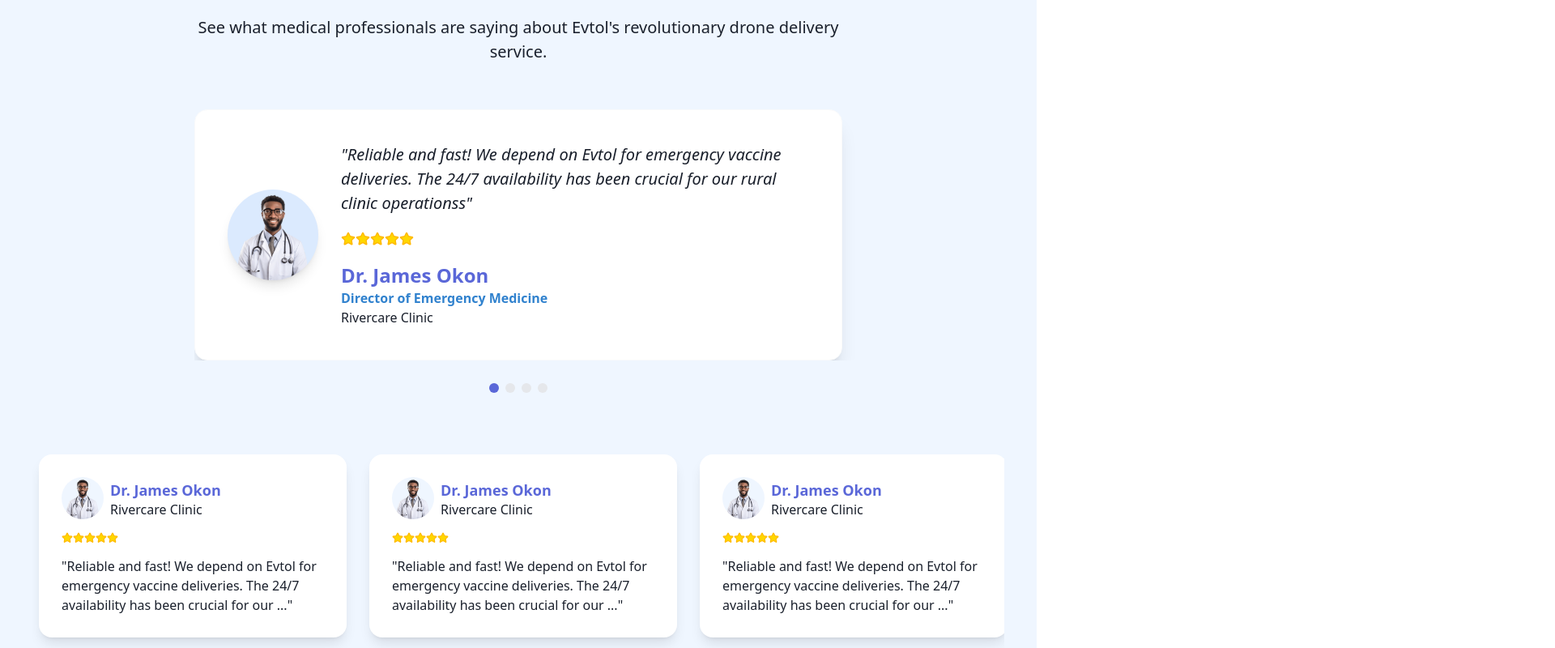
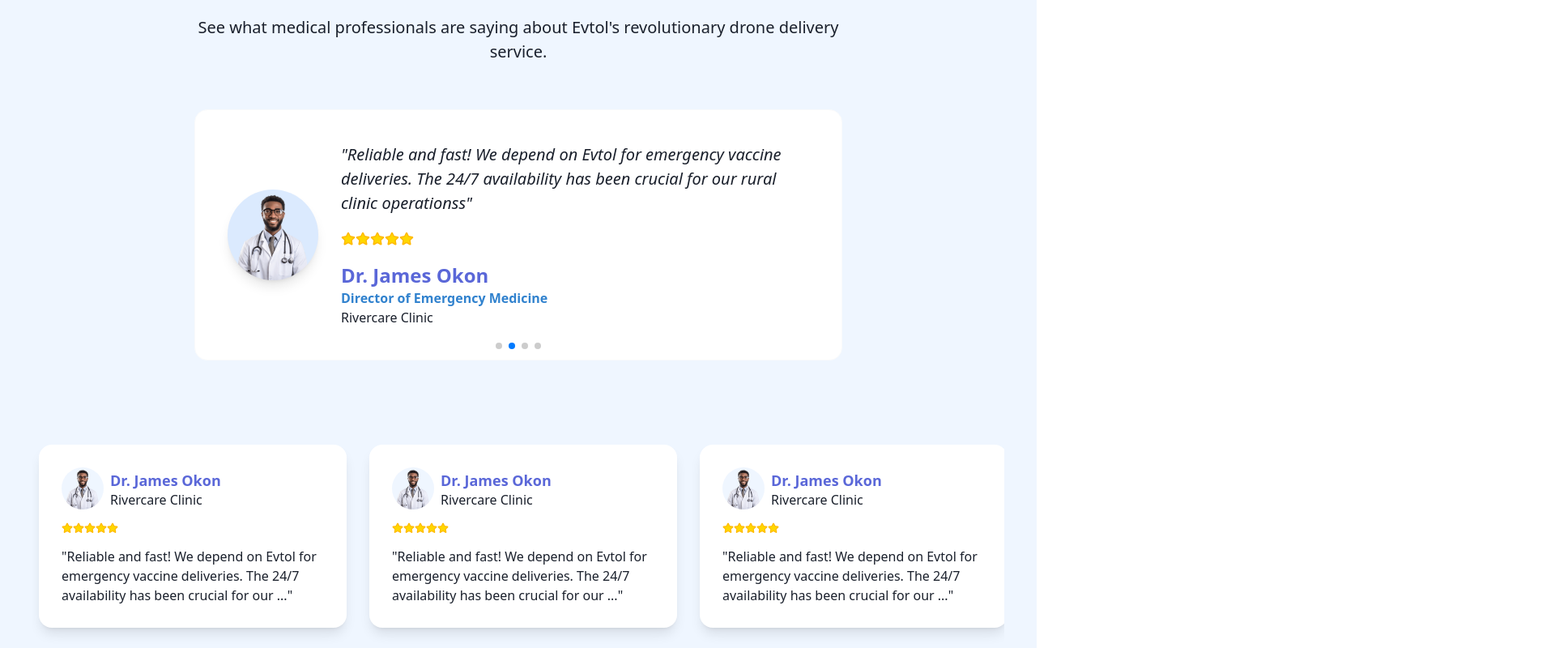
Before and after one commit to Uchenna99/Evtol-Delivery, a React (Vite) app: page / in a window 1280 px wide. Shown: the part 3820-4620 px from the top of the page at 81% size, 1920 px wide, since content can reach past the window. Built offline with nearby package versions, Linux system fonts and the light colour scheme.

Commit message:
adding animations

```diff
--- a/src/components/TestimonialCard.tsx
+++ b/src/components/TestimonialCard.tsx
@@ -10,7 +10,7 @@
 
 const TestimonialCard = ({ image, location, name, text, occupation }:Props) => {
   return (
-    <div className="w-full max-w-[800px] bg-white border border-gray-50 rounded-2xl p-10 shadow-xl flex flex-col
+    <div className="w-full max-w-[800px] bg-white border border-gray-50 rounded-2xl p-10 flex flex-col
         md:flex-row items-center justify-center gap-7">
 
         <div className="min-w-28 min-h-28 rounded-full bg-blue-100 shadow-lg bg-center bg-cover bg-no-repeat"
--- a/src/components/sections/FooterSection.tsx
+++ b/src/components/sections/FooterSection.tsx
@@ -1,9 +1,12 @@
 import { Link } from "react-router-dom";
 import logo from "../../assets/images/logo_white.svg";
-import { useState, type FormEvent } from "react";
+import { useRef, useState, type FormEvent } from "react";
+import { useInView, motion } from "framer-motion";
 
 
 const FooterSection = () => {
+  const ref = useRef<HTMLDivElement>(null);
+  const isInView = useInView(ref, { once: true, amount:0.3 });
   const [message, setMessage] = useState('');
 
   const handleMessage = async(e: FormEvent)=>{
@@ -14,9 +17,12 @@
     <div className="w-full flex flex-col items-center bg-primary py-5 px-4">
       <div className="w-full max-w-[1200px] text-white">
 
-        <div className="w-full flex flex-col md:flex-row border-b border-white/30 py-10 gap-14 md:gap-5">
+        <div className="w-full flex flex-col md:flex-row border-b border-white/30 py-10 gap-14 md:gap-5" ref={ref}>
 
-          <div className="flex-1 flex flex-col">
+          <motion.div className="flex-1 flex flex-col"
+            initial={{opacity:0, y:60}}
+            animate={isInView? {opacity:1, y:0}:{}}
+            transition={{duration:0.4, ease:'easeInOut'}}>
             <div className="flex items-center">
               <img src={logo} alt="logo"
                 className="w-14 h-14 -translate-x-1"
@@ -51,9 +57,12 @@
                 </div>
               </div>
             </div>
-          </div>
+          </motion.div>
 
-          <div className="flex-1 flex flex-col gap-5">
+          <motion.div className="flex-1 flex flex-col gap-5"
+            initial={{opacity:0, y:60}}
+            animate={isInView? {opacity:1, y:0}:{}}
+            transition={{duration:0.4, delay:0.3, ease:'easeInOut'}}>
             <h4 className="text-2xl font-bold">
               Get in Touch
             </h4>
@@ -84,7 +93,7 @@
                 Send Message
               </button>
             </form>
-          </div>
+          </motion.div>
 
         </div>
 
--- a/src/components/sections/Testimonials.tsx
+++ b/src/components/sections/Testimonials.tsx
@@ -3,7 +3,7 @@
 import { useRef } from "react";
 import TestimonialCard from "../TestimonialCard";
 import doc_img from "../../assets/images/doctor.png";
-import { ChevronLeft, ChevronRight } from "lucide-react";
+// import { ChevronLeft, ChevronRight } from "lucide-react";
 import { Navigation, Autoplay, Pagination } from "swiper/modules";
 import { Swiper, SwiperSlide } from "swiper/react";
 import "swiper/css";
@@ -49,16 +49,16 @@
                 slidesPerView={1}
                 loop={true}
                 pagination={{
-                clickable: true,
+                    clickable: true,
                 }}
                 autoplay={{
                 delay: 5000,
                 disableOnInteraction: false,
                 }}
-                className="mySwiper"
+                className="mySwiper w-full"
             >
                 {reviews.map((card, index) => (
-                <SwiperSlide key={index}>
+                <SwiperSlide key={index} className="">
                     <TestimonialCard
                         image={card.image}
                         name={card.name}
@@ -69,7 +69,8 @@
                 </SwiperSlide>
                 ))}
             </Swiper>
-            <div className="min-w-10 min-h-10 rounded-full flex items-center justify-center text-primary shadow-md border
+
+            {/* <div className="min-w-10 min-h-10 rounded-full flex items-center justify-center text-primary shadow-md border
                 border-gray-50 bg-white absolute left-2 max-md:top-30 cursor-pointer transition-all duration-300
                 hover:shadow-lg">
                 <ChevronLeft />
@@ -78,20 +79,20 @@
                 border-gray-50 bg-white absolute right-2 max-md:top-30 cursor-pointer transition-all duration-300
                 hover:shadow-lg">
                 <ChevronRight />
-            </div>
+            </div> */}
 
-            <div className="w-full flex items-center justify-center gap-2 absolute -bottom-10">
+            {/* <div className="w-full flex items-center justify-center gap-2 absolute -bottom-10">
                 {Array.from({length:4}, (_,i)=> i+1).map((_, index)=>(
                     <div className={`min-w-3 min-h-3 rounded-full cursor-pointer ${index === 0? 'bg-primary':'bg-gray-200'}`}
                     key={index}></div>
                 ))}
-            </div>
+            </div> */}
 
         </div>
 
 
         {/* Bottom cards slide */}
-        <div className="w-full max-w-[1200px] mt-5 overflow-auto py-10 px-2 scrollbar-hide">
+        <div className="w-full max-w-[1200px] mt-2 overflow-auto py-10 px-2 scrollbar-hide">
             <div className="w-fit min-w-fit flex items-center gap-7">
                 {
                     reviews.map((card, index)=>(
```
